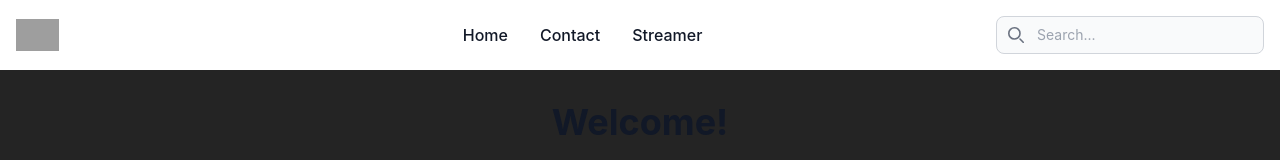
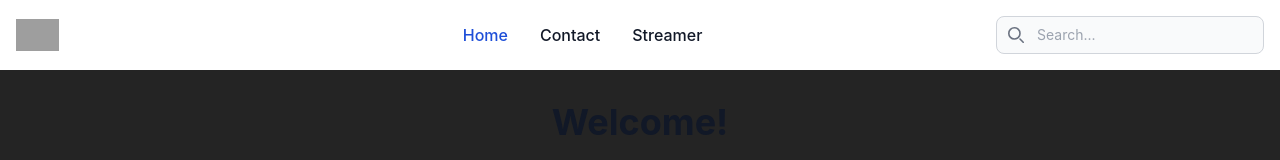
Before and after one commit to nicolasmontielf/ClipsTwitch, a React (Vite) app: page / in a window 1280 px wide. Shown: the top 160 px of the page. Built offline with nearby package versions, Linux system fonts and the light colour scheme; no server answers; grey boxes are pictures that could not be loaded.

Commit message:
Dynamic nav items

```diff
--- a/src/components/Navbar/NavbarItems.tsx
+++ b/src/components/Navbar/NavbarItems.tsx
@@ -1,3 +1,5 @@
+import { NavLink } from "react-router-dom";
+
 export default function NavbarItems() {
     const items = [
         { url: '/', label: 'Home' },
@@ -8,10 +10,18 @@ export default function NavbarItems() {
     return (
         <ul className="flex flex-col p-4 md:p-0 mt-4 font-medium border border-gray-100 rounded-lg bg-gray-50 md:space-x-8 rtl:space-x-reverse md:flex-row md:mt-0 md:border-0 md:bg-white dark:bg-gray-800 md:dark:bg-gray-900 dark:border-gray-700">
             {
-                items.map(item => {
+                items.map((item, index) => {
                     return (
-                        <li>
-                            <a href={item.url} className="block py-2 px-3 text-gray-900 rounded hover:bg-gray-100 md:hover:bg-transparent md:hover:text-blue-700 md:p-0 md:dark:hover:text-blue-500 dark:text-white dark:hover:bg-gray-700 dark:hover:text-white md:dark:hover:bg-transparent dark:border-gray-700">{item.label}</a>
+                        <li key={`navbar_item_${index}`}>
+                            <NavLink
+                                to={item.url}
+                                className={({ isActive }) => isActive
+                                        ? getClassActiveClasses()
+                                        : getClassInactiveClasses()
+                                }
+                            >
+                                {item.label}
+                            </NavLink>
                         </li>
                     )
                 })
@@ -19,3 +29,15 @@ export default function NavbarItems() {
         </ul>
     )
 }
+
+function getCommonClasses() {
+    return 'block py-2 px-3 rounded md:p-0 dark:text-white'
+}
+
+function getClassInactiveClasses() {
+    return `${getCommonClasses()} text-gray-900 hover:bg-gray-100 md:hover:bg-transparent md:border-0 md:hover:text-blue-700 md:dark:hover:text-blue-500 dark:hover:bg-gray-700 dark:hover:text-white md:dark:hover:bg-transparent`
+}
+
+function getClassActiveClasses() {
+    return `${getCommonClasses()} text-white bg-blue-700 md:bg-transparent md:text-blue-700 md:dark:text-blue-500`
+}
```
